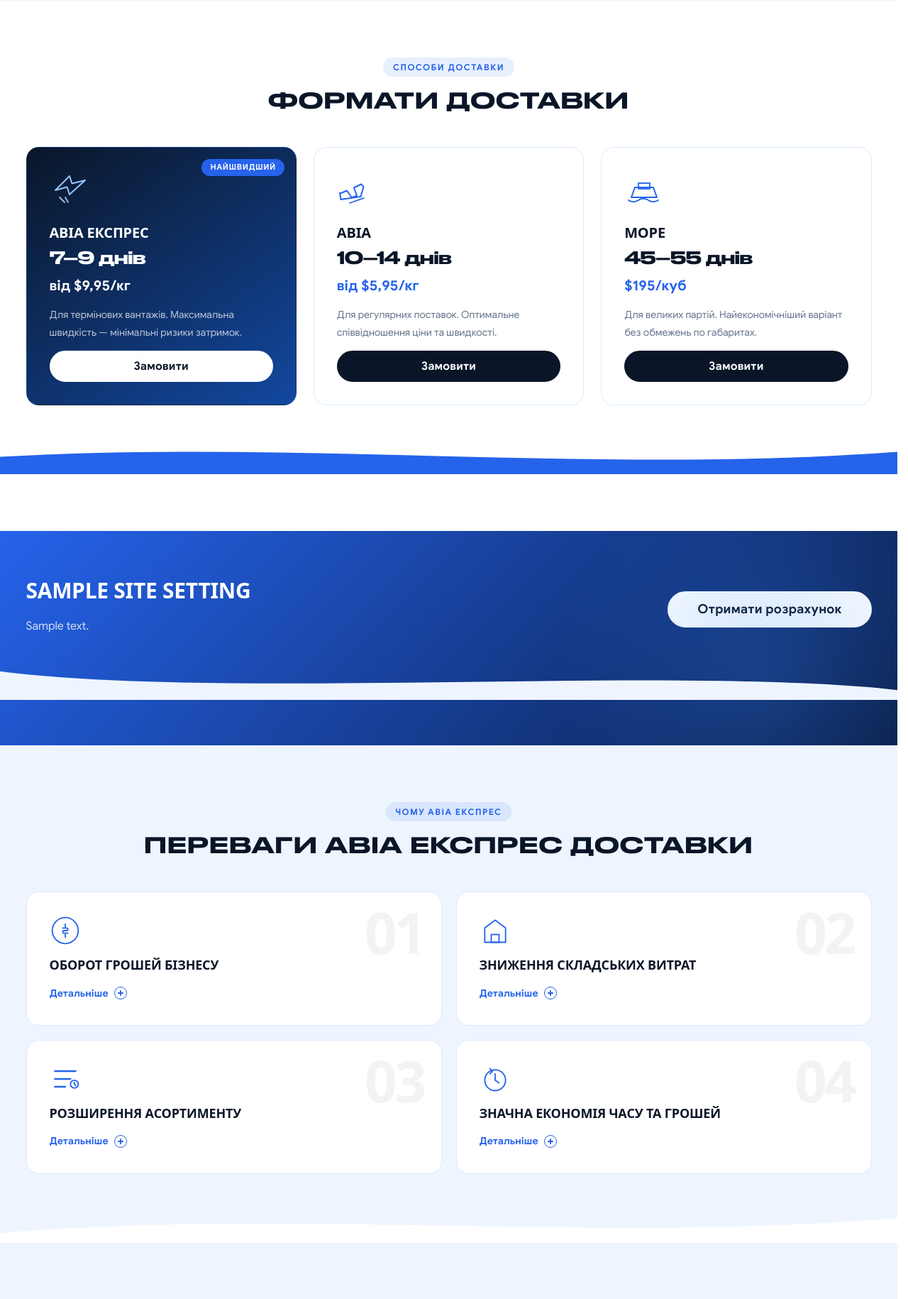
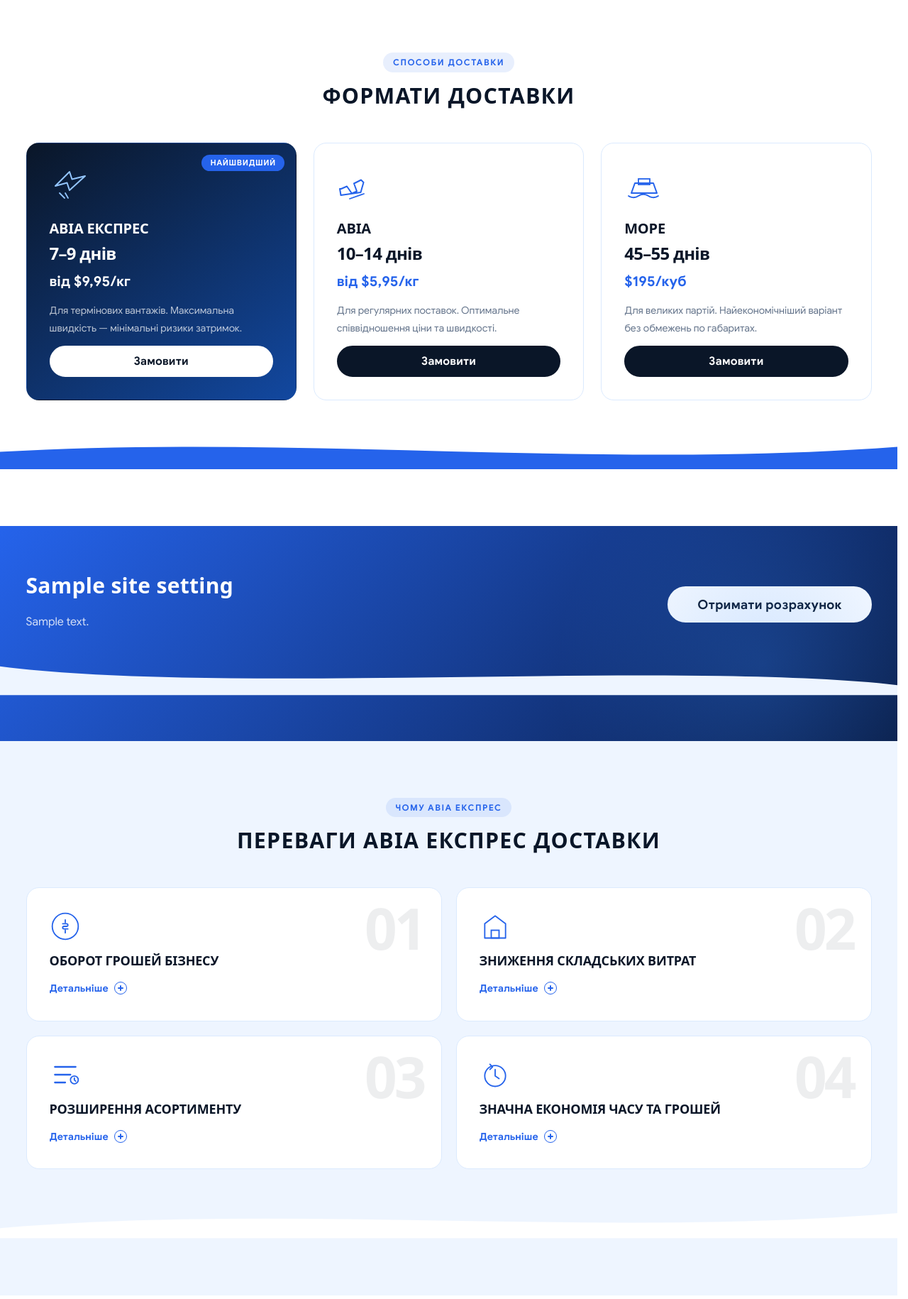
Before and after one commit to annaandroshchuk/china_delivery, a Django app: template landing/templates/landing/index.html in a window 1280 px wide. Shown: the part 2980-4810 px from the top of the page at 71% size. Run offline with Django 5.2, Linux system fonts and the light colour scheme; the template is opened without the code that fills it: most values are stand-ins (such as "Sample title", 1, 10 or a date in 2020); grey boxes marked "Sample" are stand-in pictures; some web fonts are replaced.

Commit message:
added changes in cta block

```diff
--- a/landing/static/landing/css/base.css
+++ b/landing/static/landing/css/base.css
@@ -89,7 +89,7 @@ h1, h2, h3, h4, h5, h6 {
     letter-spacing: 0.04em;
     margin-bottom: var(--sp-4);
     text-transform: uppercase;
-    font-weight: 500;
+    font-weight: var(--fw-heavy);
 }
 
 .section-subtitle {
--- a/landing/static/landing/css/hero.css
+++ b/landing/static/landing/css/hero.css
@@ -98,7 +98,7 @@
 .hero-title {
     font-family: var(--font-heading);
     font-size: clamp(2.6rem, 4vw, 1.7rem);
-    font-weight: 500;
+    font-weight: var(--fw-heavy);
     line-height: 1.1;
     letter-spacing: 0.04em;
     color: var(--color-white);
--- a/landing/static/landing/css/sections.css
+++ b/landing/static/landing/css/sections.css
@@ -62,7 +62,7 @@
 
 .ps-col-title {
     font-size: clamp(1.125rem, 2.5vw, 1.625rem);
-    font-weight: 500;
+    font-weight: var(--fw-heavy);
     margin-bottom: var(--sp-4);
     letter-spacing: 0.01em;
 }
@@ -293,10 +293,11 @@
 .cta-banner-title {
     font-family: var(--font-heading);
     font-size: clamp(1.375rem, 3vw, 1.875rem);
+    font-weight: var(--fw-bold);
     color: var(--color-white);
     margin-bottom: var(--sp-4);
     line-height: var(--lh-snug);
-    text-transform: uppercase;
+    letter-spacing: 0.01em;
 }
 
 .cta-banner-text {
@@ -395,7 +396,7 @@
 .format-card-timing {
     font-family: var(--font-heading);
     font-size: clamp(1.1rem, 3vw, 1.5rem);
-    font-weight: 500;
+    font-weight: var(--fw-heavy);
     color: var(--color-primary);
     line-height: 1;
     letter-spacing: -0.03em;
@@ -447,13 +448,14 @@
     font-family: var(--font-heading);
     font-size: 5rem;
     font-weight: var(--fw-black);
-    color: rgba(10,22,40,.05);
+    color: rgba(10, 22, 40, 0.075);
     line-height: 1;
     position: absolute;
     top: var(--sp-4);
     right: var(--sp-6);
     user-select: none;
     letter-spacing: -0.05em;
+    -webkit-font-smoothing: antialiased;
 }
 
 .benefit-icon {
--- a/project/settings/__init__.py
+++ b/project/settings/__init__.py
@@ -0,0 +1,4 @@
+"""Локальний запуск: `manage.py` використовує `project.settings` → підключаємо develop.
+У проді виставляйте DJANGO_SETTINGS_MODULE=project.settings.production."""
+
+from .develop import *  # noqa: F401, F403
```
